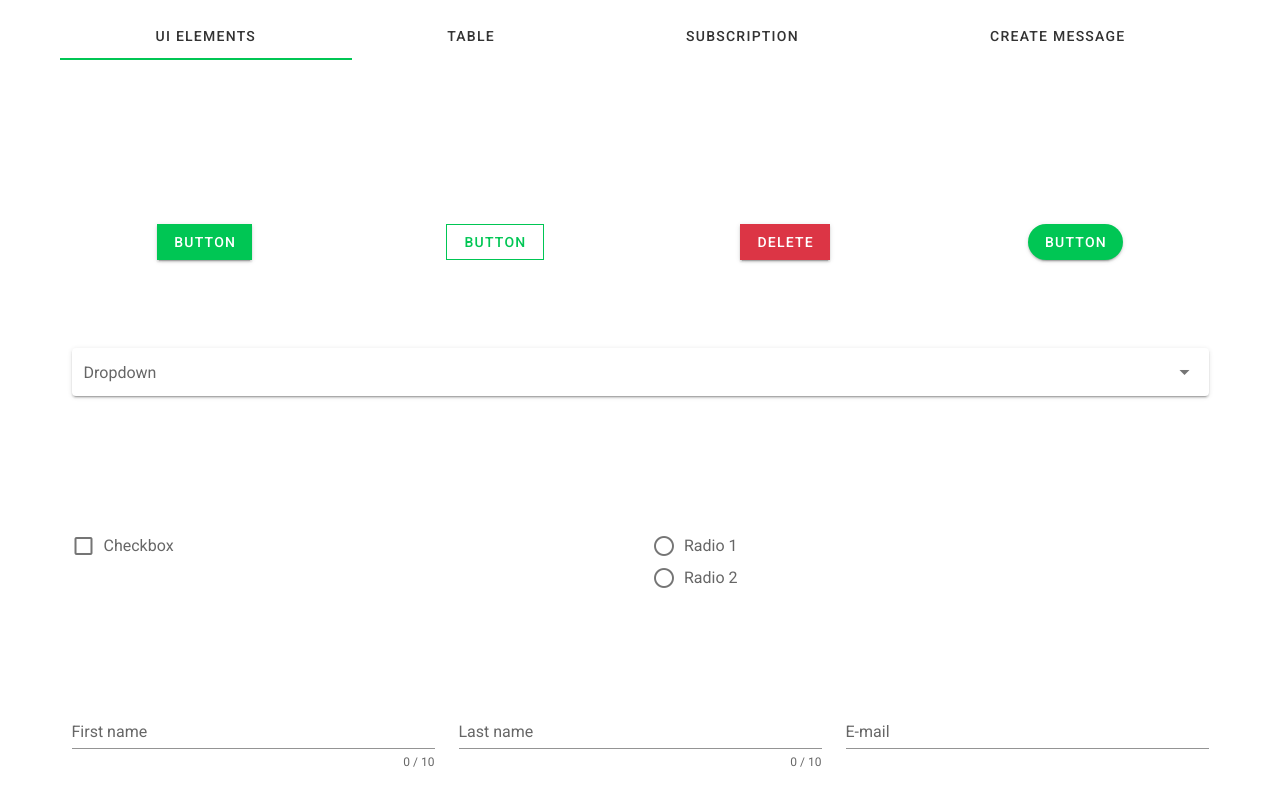
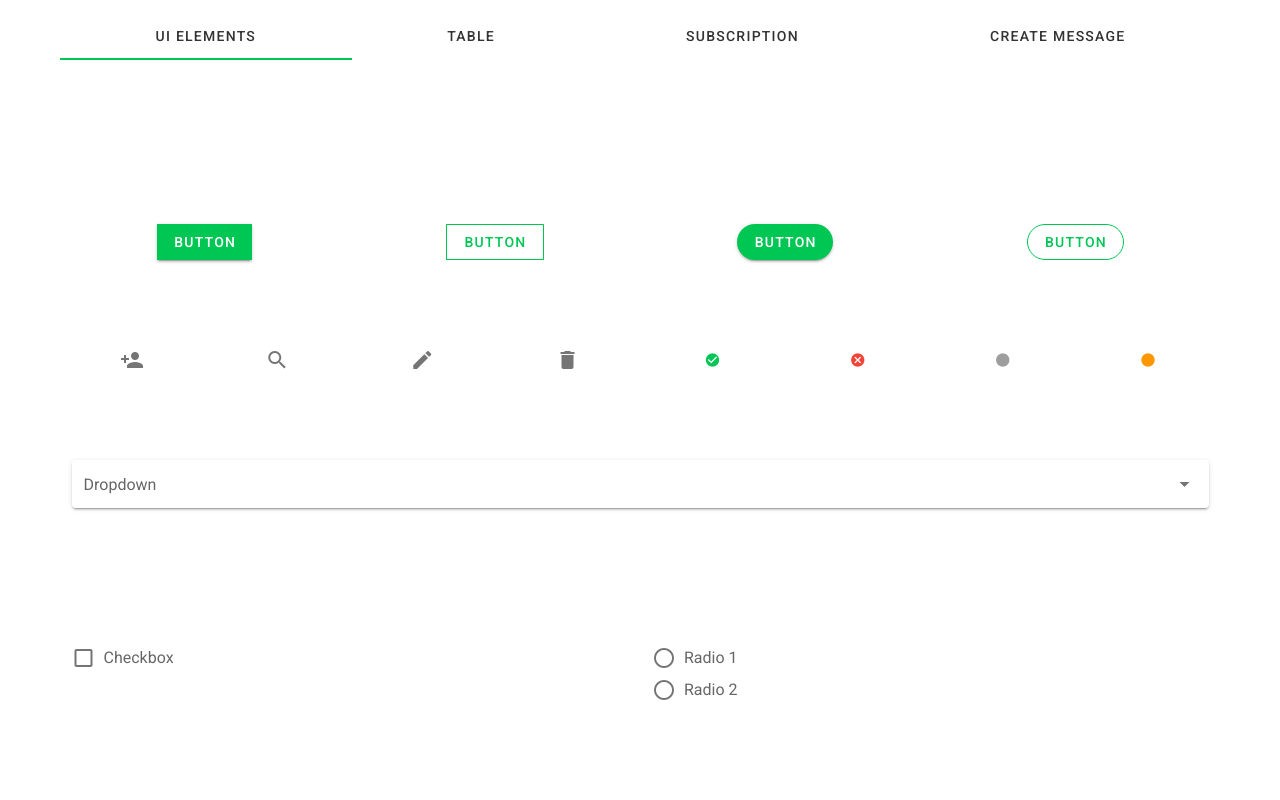
Before and after one commit to fucadzi/ux-mockup, a Vue app: page /subcsription in a window 1280 px wide. Shown: the top 800 px of the page. Built offline with nearby package versions, Linux system fonts and the light colour scheme.

Commit message:
Updates after meeting

```diff
--- a/src/components/MsgTable.vue
+++ b/src/components/MsgTable.vue
@@ -15,6 +15,7 @@
                 <v-btn
                     :class="{ activeBtn: layout === 'type2' }"
                     rounded
+                    outlined
                     @click="layout = 'type2'"
                 >
                     Type 2
@@ -22,6 +23,7 @@
                 <v-btn
                     :class="{ activeBtn: layout === 'type1' }"
                     rounded
+                    outlined
                     @click="layout = 'type1'"
                 >
                     Type 1
@@ -29,6 +31,7 @@
                 <v-btn
                     :class="{ activeBtn: layout === '' }"
                     rounded
+                    outlined
                     @click="layout = ''"
                 >
                     Default
@@ -49,7 +52,7 @@
                         <v-progress-linear
                             class="white--text"
                             color="#00c654"
-                            height="30"
+                            height="25"
                             :value="`${item.lest}`" striped
                         >
                             {{item.lest}}%
@@ -366,4 +369,13 @@ export default {
         color: #ffffff;
         background-color: #00c654;
     }
+
+    .theme--light.v-btn.v-btn--outlined {
+        border-color:#00c654;
+        color: #00c654;
+    }
+
+    .v-data-table th {
+        font-size: 15px;
+    }
 </style>
--- a/src/components/StyleElements.vue
+++ b/src/components/StyleElements.vue
@@ -31,8 +31,8 @@
                 <v-btn color="#00c654" tile outlined>Button</v-btn>
             </v-col>
             <v-col>
-
-                <v-dialog v-model="dialog" persistent max-width="290">
+                <v-btn color="#00c654" class="white--text" rounded>Button</v-btn>
+                <!-- <v-dialog v-model="dialog" persistent max-width="290">
                 <template v-slot:activator="{ on }">
                     <v-btn v-on="on" color="#dc3545" class="white--text" tile>Delete</v-btn>
                 </template>
@@ -44,15 +44,10 @@
                     <v-btn color="green darken-1" text @click="dialog = false">Yes</v-btn>
                     </v-card-actions>
                 </v-card>
-                </v-dialog>
-
-
-
-
-
+                </v-dialog> -->
             </v-col>
             <v-col>
-                <v-btn color="#00c654" class="white--text" rounded>Button</v-btn>
+                <v-btn color="#00c654" rounded outlined>Button</v-btn>
             </v-col>
         </v-row>
         <v-row>
@@ -60,6 +55,41 @@
                 <div class="separator"></div>
             </v-col>
         </v-row>
+
+
+        <v-row class="icons">
+            <v-col>
+                <v-icon style="outline:none">mdi-account-plus</v-icon>
+            </v-col>
+            <v-col >
+                <v-icon style="outline:none">mdi-magnify</v-icon>
+            </v-col>
+            <v-col >
+                <v-icon style="outline:none">mdi-pencil</v-icon>
+            </v-col>
+            <v-col >
+                <v-icon style="outline:none">mdi-delete</v-icon>
+            </v-col>
+            <v-col >
+                <v-icon style="outline:none" color="#00c654" small>mdi-check-circle</v-icon>
+            </v-col>
+            <v-col >
+                <v-icon style="outline:none" color="red" small>mdi-close-circle</v-icon>
+            </v-col>
+            <v-col >
+                <v-icon style="outline:none" color="grey" small>mdi-checkbox-blank-circle</v-icon>
+            </v-col>
+            <v-col >
+                <v-icon style="outline:none" color="orange" small>mdi-checkbox-blank-circle</v-icon>
+            </v-col>
+        </v-row>
+
+        <v-row>
+            <v-col>
+                <div class="separator"></div>
+            </v-col>
+        </v-row>
+
         <v-row>
             <v-col>
                 <v-select
@@ -214,4 +244,9 @@ export default {
         display: flex;
         justify-content: center;
     }
+
+    .icons .col {
+        justify-content: center;
+        display: flex;
+    }
 </style>
--- a/src/views/Stepper.vue
+++ b/src/views/Stepper.vue
@@ -4,11 +4,38 @@
             v-model="e1"
             style="margin-top: 40px"
         >
+
+            <v-stepper-header>
+                <template v-for="n in steps">
+                    <v-stepper-step color="#00c654"
+                        :key="`${n}-step`"
+                        :complete="e1 > 4"
+                        :step="n"
+                        :editable=true
+                    >
+                    Step {{ n }}
+                    </v-stepper-step>
+
+                    <v-divider
+                        :key="n"
+                    ></v-divider>
+                </template>
+                <template>
+                    <v-stepper-step
+                    color="#00c654"
+                    :key="`4-step`"
+                    :complete="e1 > 4"
+                    :step="4"
+                    :editable=true
+                    >Review &amp; Publish</v-stepper-step>
+                </template>
+            </v-stepper-header>
+
             <v-stepper-items>
                 <v-stepper-content
                     step=1
                 >
-                    <v-text-field label="Title"></v-text-field>
+                    <v-text-field color="#00c654" label="Title"></v-text-field>
                     <v-textarea solo>
                     </v-textarea>
 
@@ -26,8 +53,8 @@
                 </v-stepper-content>
                 <v-stepper-content step=2>
                     <v-input> Next step</v-input>
-                    <v-text-field label="Input"></v-text-field>
-                    <v-text-field label="Input"></v-text-field>
+                    <v-text-field color="#00c654" label="Input"></v-text-field>
+                    <v-text-field color="#00c654" label="Input"></v-text-field>
                     <v-btn
                         color="#00c654"
                         tile
@@ -70,28 +97,32 @@
                         Back
                     </v-btn>
                 </v-stepper-content>
+                <v-stepper-content step=4>
+
+                    <v-btn
+                        color="#00c654"
+                        tile
+                        class="white--text"
+                        style="float: right"
+                    >
+                        Save &amp; Publish
+                    </v-btn>
+                    <v-btn
+                        color="#00c654"
+                        tile
+                        outlined
+                        @click="prevStep(3)"
+                        style="float: right; margin-right: 12px"
+                    >
+                        Back
+                    </v-btn>
+                </v-stepper-content>
             </v-stepper-items>
 
 
 
 
-            <v-stepper-header>
-                <template v-for="n in steps">
-                    <v-stepper-step color="#00c654"
-                        :key="`${n}-step`"
-                        :complete="e1 > n"
-                        :step="n"
-                        :editable=true
-                    >
-                    Step {{ n }}
-                    </v-stepper-step>
 
-                    <v-divider
-                        v-if="n !== steps"
-                        :key="n"
-                    ></v-divider>
-                </template>
-            </v-stepper-header>
         </v-stepper>
     </v-content>
 </template>
--- a/src/views/Subscription.vue
+++ b/src/views/Subscription.vue
@@ -11,6 +11,48 @@
 
         <v-row>
             <v-col>
+
+<!--
+            <v-autocomplete
+                v-model="model"
+                :items="items"
+                :loading="isLoading"
+                :search-input.sync="search"
+                color="white"
+                hide-no-data
+                hide-selected
+                item-text="Description"
+                item-value="API"
+                placeholder="Search for operator"
+                append-icon="mdi-magnify"
+                return-object
+            ></v-autocomplete>
+
+            <v-expand-transition>
+            <v-list v-if="model" class="red lighten-3">
+                <v-list-item
+                v-for="(field, i) in fields"
+                :key="i"
+                >
+                <v-list-item-content>
+                    <v-list-item-title v-text="field.value"></v-list-item-title>
+                    <v-list-item-subtitle v-text="field.key"></v-list-item-subtitle>
+                </v-list-item-content>
+                </v-list-item>
+            </v-list>
+            </v-expand-transition> -->
+
+
+
+
+
+
+
+
+
+
+
+
             <v-text-field
                 color="grey"
                 label="Search for operator"
@@ -131,10 +173,10 @@
                             <td>
                                 <v-row>
                                     <v-col>
-                                        <v-icon large @click="addRecipient()">mdi-account-plus</v-icon>
+                                        <v-icon style="outline:none" large @click="addRecipient()">mdi-account-plus</v-icon>
                                     </v-col>
                                     <v-col v-if="users.length > 1">
-                                        <v-icon large @click="removeRecipient(i)">mdi-delete</v-icon>
+                                        <v-icon style="outline:none" large @click="removeRecipient(i)">mdi-delete</v-icon>
                                     </v-col>
                                 </v-row>
                             </td>
@@ -261,4 +303,8 @@ export default {
     .v-alert.createdSub {
         display: block;
     }
+
+    .v-data-table th {
+        font-size: 15px;
+    }
 </style>
--- a/src/views/TablePage.vue
+++ b/src/views/TablePage.vue
@@ -10,12 +10,12 @@
             <v-col>
 
                 <v-data-table
-                    caption="Table"
                     :headers="headers"
                     :items="tableData"
                     :search="search"
                     disable-pagination
                     hide-default-footer
+                    disable-sort
                 >
                     <template v-slot:item.systems="{ item }">
                         <v-row
@@ -121,6 +121,13 @@ export default {
                     used: [3],
                     token: '7IUhfG1VDjEAnHv01kEmdOmYNncZ5gJebKHvh4sgMp0e3fjFbhMopAVoB6ozQ1R6',
                     company: 'xyz'
+                },
+                {
+                    name: 'QWERTY',
+                    systems: ['Skynet', 'Test system'],
+                    used: [2, 0],
+                    token: '7IUhfG1VDjEAnHv01kEmdOmYNncZ5gJebKHvh4sgMp0e3fjFbhMopAVoB6ozQ1R6',
+                    company: 'xyz'
                 }
             ]
         }
@@ -136,3 +143,9 @@ export default {
     }
 }
 </script>
+
+<style>
+    .v-data-table th {
+        font-size: 15px;
+    }
+</style>
```
